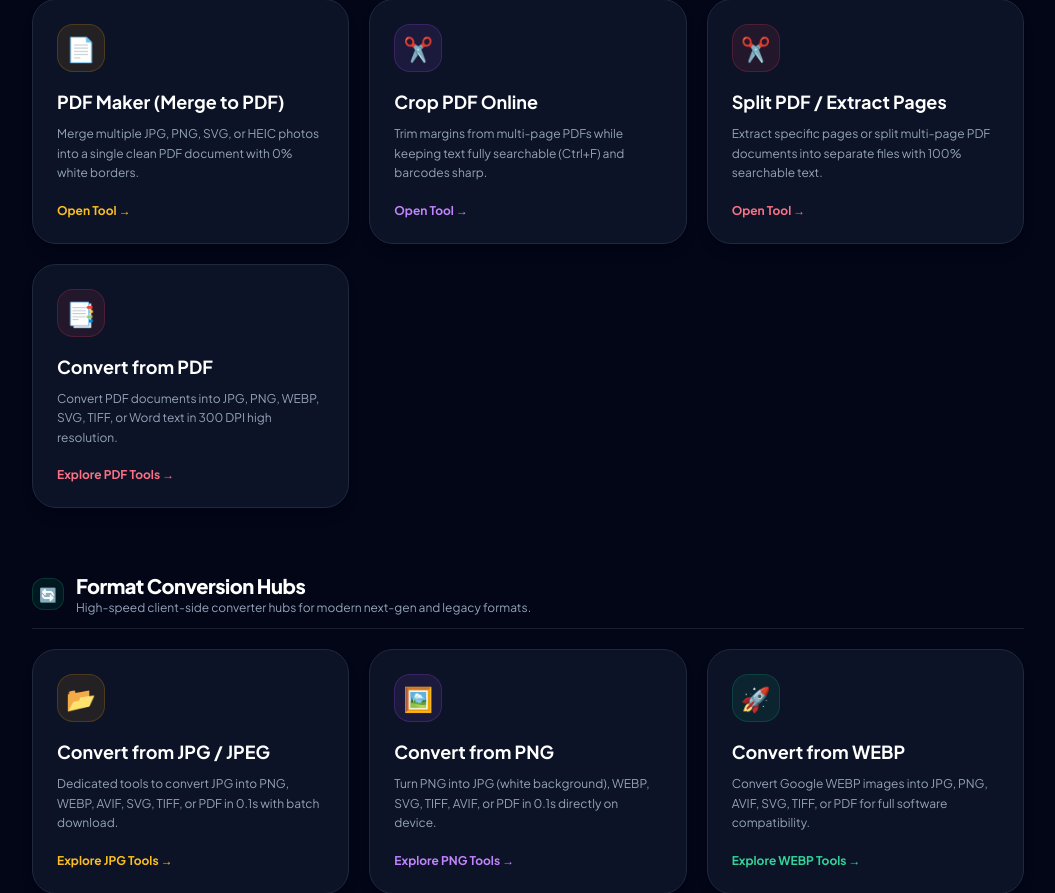
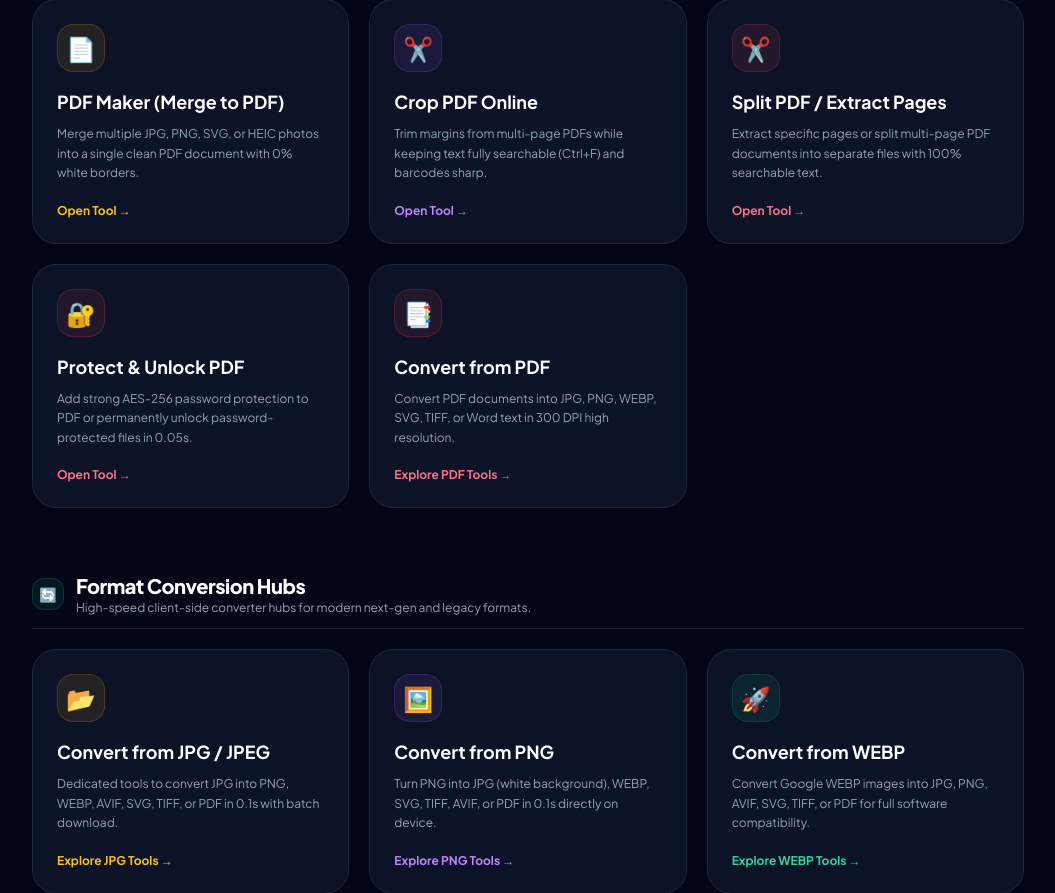
Before and after one commit to pranjalrajput243/smartpictools, a Flask app: page / in a window 1280 px wide. Shown: the part 1338-2231 px from the top of the page, without its empty margins (112-1167 px from the left). Run offline with Flask 3, Linux system fonts and the light colour scheme; some libraries are stand-ins or nearby versions.

Commit message:
Update index.html

```diff
--- a/templates/index.html
+++ b/templates/index.html
@@ -243,6 +243,16 @@
                         <div class="w-12 h-12 rounded-2xl bg-rose-500/10 text-rose-400 border border-rose-500/20 flex items-center justify-center text-2xl mb-4 group-hover:scale-110 transition">✂️</div>
                         <h3 class="text-lg font-bold text-white group-hover:text-rose-400 transition">Split PDF / Extract Pages</h3>
                         <p class="text-xs text-slate-400 mt-2 leading-relaxed">Extract specific pages or split multi-page PDF documents into separate files with 100% searchable text.</p>
+                    </div>
+                    <span class="text-xs font-bold text-rose-400 mt-5 flex items-center gap-1 group-hover:translate-x-1 transition">Open Tool →</span>
+                </a>
+
+                <!-- Protect & Unlock PDF -->
+                <a href="/pdf-password" data-title="protect unlock pdf password remove password encrypt decrypt bank statement" class="tool-card bg-slate-900/80 hover:bg-slate-900 border border-slate-800 hover:border-rose-500/60 p-6 rounded-3xl transition duration-200 group shadow-lg flex flex-col justify-between">
+                    <div>
+                        <div class="w-12 h-12 rounded-2xl bg-rose-500/10 text-rose-400 border border-rose-500/20 flex items-center justify-center text-2xl mb-4 group-hover:scale-110 transition">🔐</div>
+                        <h3 class="text-lg font-bold text-white group-hover:text-rose-400 transition">Protect & Unlock PDF</h3>
+                        <p class="text-xs text-slate-400 mt-2 leading-relaxed">Add strong AES-256 password protection to PDF or permanently unlock password-protected files in 0.05s.</p>
                     </div>
                     <span class="text-xs font-bold text-rose-400 mt-5 flex items-center gap-1 group-hover:translate-x-1 transition">Open Tool →</span>
                 </a>
```
